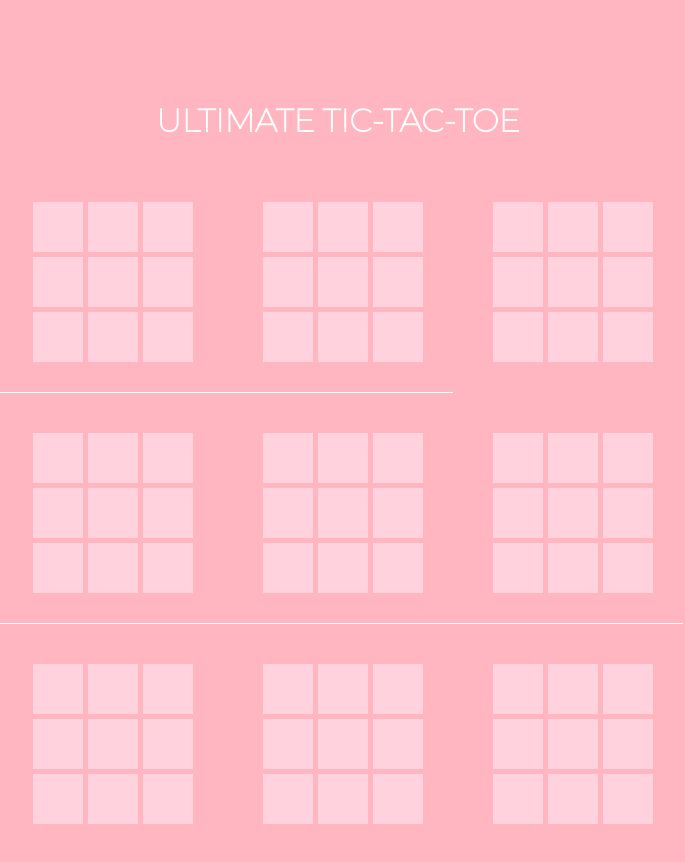
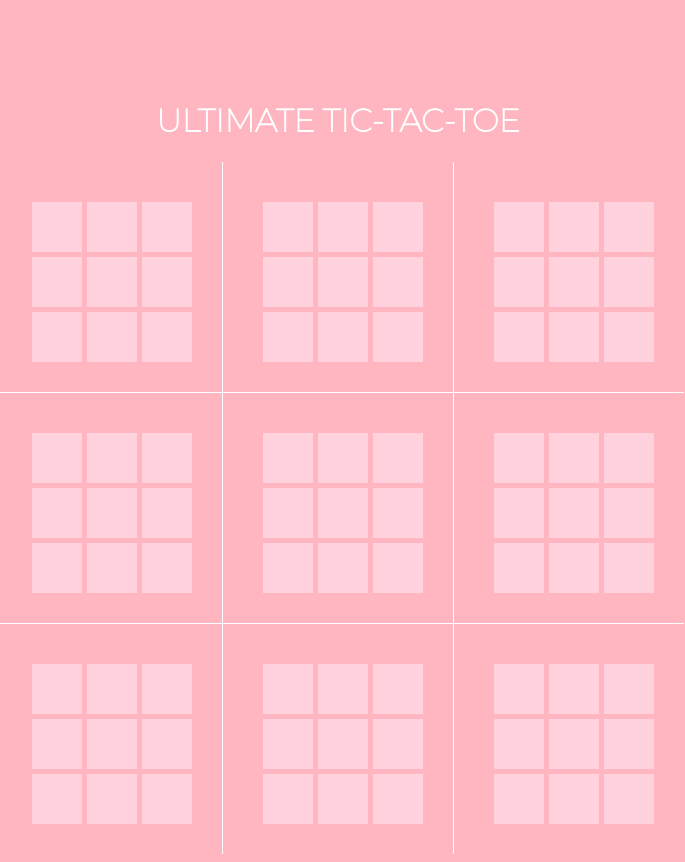
Before and after one commit to camilamdaniels/react-ultimate-tictactoe, a React (Create React App) app: page / in a window 1280 px wide. Shown: the top 862 px of the page, without its empty margins (302-987 px from the left). Built offline with nearby package versions, Linux system fonts and the light colour scheme; a web font is replaced by a local one.

Commit message:
Updated styling for Board component.

```diff
--- a/src/Board.css
+++ b/src/Board.css
@@ -18,7 +18,8 @@
 }
 
 .Board:nth-child(1),
-.Board:nth-child(2) {
+.Board:nth-child(2),
+.Board:nth-child(3) {
   border-bottom: 1px solid white;
 }
 
@@ -28,6 +29,11 @@
 	border-top: 1px solid white;
 }
 
-.Board:nth-child() {
+.Board:nth-child(1),
+.Board:nth-child(2),
+.Board:nth-child(4),
+.Board:nth-child(5),
+.Board:nth-child(7),
+.Board:nth-child(8) {
 	border-right: 1px solid white;
 }
```
